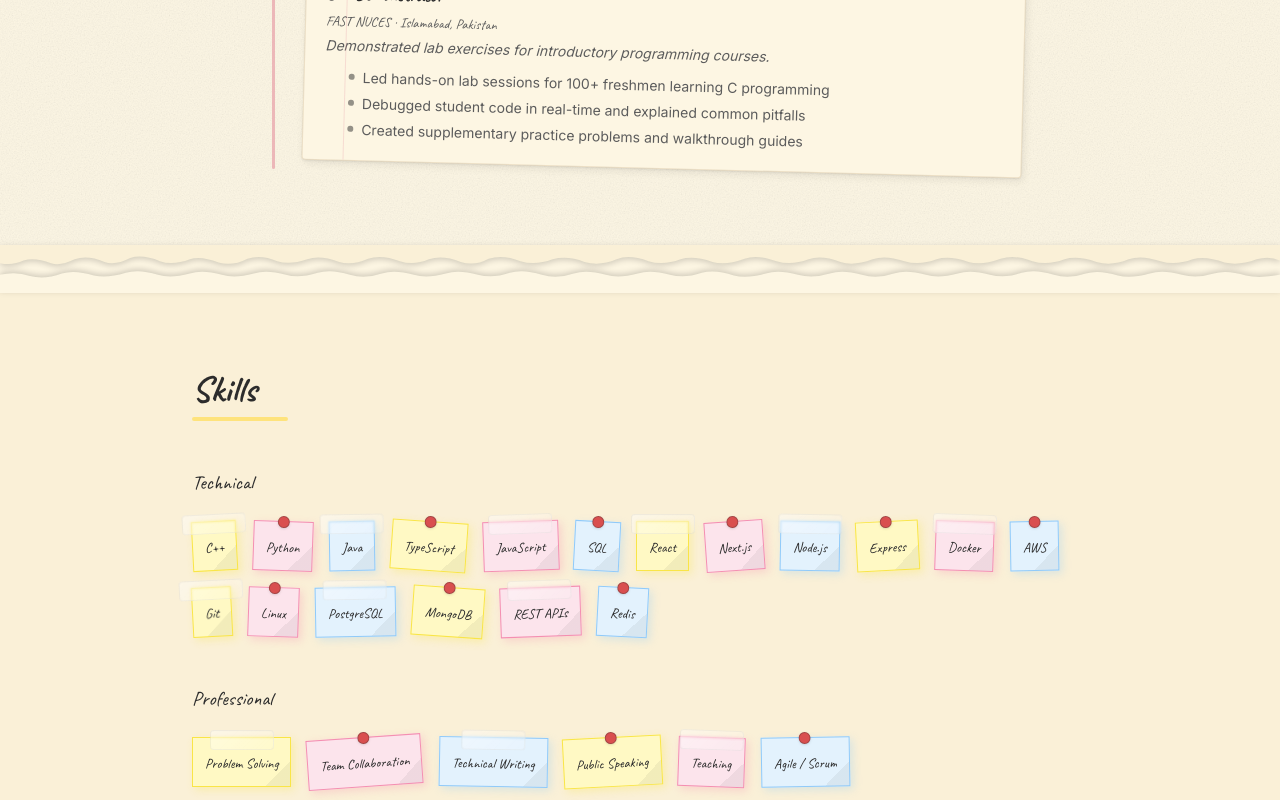
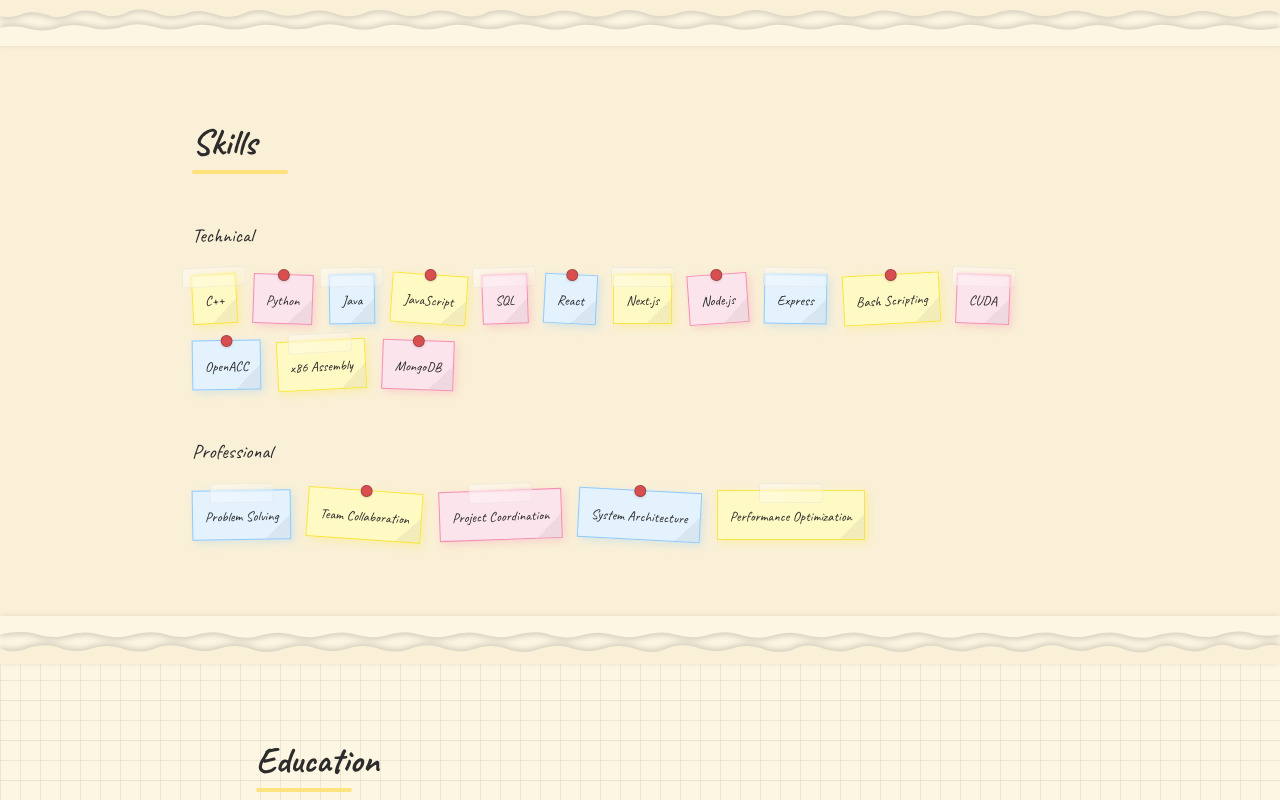
Before and after one commit to muhammad-moiz-ansari/paper-portfolio-website, a Next.js app: page / in a window 1280 px wide. Shown: the part 1800-2600 px from the top of the page. Built offline with nearby package versions, Linux system fonts and the light colour scheme.

Commit message:
content: replace dummy placeholders with real portfolio data

```diff
--- a/src/data/education.ts
+++ b/src/data/education.ts
@@ -22,9 +22,8 @@ export const educationEntries: EducationEntry[] = [
     location: "Islamabad, Pakistan",
     date: "2023 – 2027 (Expected)",
     details: [
-      "Relevant coursework: Data Structures, Algorithms, OOP, Database Systems, Operating Systems, Computer Networks",
-      "Active member of the ACM and Cyber Security societies",
-    ],
+      "Relevant coursework: Data Structures, Algorithms, OOP, Database Systems, Operating Systems, Computer Networks", "Agentic AI",
+],
   },
 ];
 
@@ -33,6 +32,6 @@ export const awardEntries: AwardEntry[] = [
     id: "deans-list",
     title: "Dean's List",
     issuer: "FAST NUCES",
-    date: "Spring 2024",
+    date: "Fall 2026",
   },
 ];
--- a/src/data/experience.ts
+++ b/src/data/experience.ts
@@ -15,7 +15,7 @@ export const experienceEntries: ExperienceEntry[] = [
     company: "Systems Limited",
     location: "Islamabad, Pakistan",
     date: "Jun 2026",
-    description: "Data analytics and business intelligence internship.",
+    description: "Data analytics  internship.",
     bullets: [
       "// TODO: add bullet points once the internship wraps up",
     ],
@@ -29,11 +29,11 @@ export const experienceEntries: ExperienceEntry[] = [
     description:
       "TA for Object-Oriented Programming and Data Structures & Algorithms courses.",
     bullets: [
-      "Assisted 200+ students with OOP concepts in C++ and Java across weekly lab sessions",
-      "Graded assignments and provided detailed feedback on code quality and design patterns",
-      "Held office hours and review sessions before midterms and finals",
+      "Evaluated 40+ student quizzes and 100+ assignments, contributing to improved understanding of programming concepts",
+      "Assisted instructors with lectures and student supports, leading to more efficient class discussions",
     ],
   },
+  /*
   {
     id: "agristreams",
     role: "Cyber Security Intern",
@@ -48,6 +48,7 @@ export const experienceEntries: ExperienceEntry[] = [
       "Documented threat models and recommended mitigation strategies",
     ],
   },
+  */
   {
     id: "fast-lab",
     role: "Lab Demonstrator",
@@ -55,11 +56,10 @@ export const experienceEntries: ExperienceEntry[] = [
     location: "Islamabad, Pakistan",
     date: "Jan 2025 – Jun 2025",
     description:
-      "Demonstrated lab exercises for introductory programming courses.",
+      "LD for Digital Logic Design course.",
     bullets: [
-      "Led hands-on lab sessions for 100+ freshmen learning C programming",
-      "Debugged student code in real-time and explained common pitfalls",
-      "Created supplementary practice problems and walkthrough guides",
+      "Guided over 50 students in lab tasks, ensuring proper equipment use and understanding of concepts",
+      "Assisted in evaluating lab work and provided personalized feedback, contributing to a more interactive and supportive environment",
     ],
   },
 ];
--- a/src/data/notepad-pages.ts
+++ b/src/data/notepad-pages.ts
@@ -7,41 +7,45 @@ export const notepadPages: NotepadPage[] = [
   {
     id: 1,
     lines: [
-      "-> whoami",
-      "moiz-ansari . cs student @ fast-nuces . backend & system design . islamabad",
+      "About Me:",
+      "Moiz Ansari — CS student @ FAST-NUCES.",
+      "Focusing on backend & system design.",
       "",
-      "-> cat interests.txt",
-      "distributed systems, cloud infra, competitive programming,",
-      "cybersecurity, and building things that actually work.",
+      "Current Interests:",
+      "• Distributed systems",
+      "• Backend development & UI designing",
+      "• Building things that actually work.",
     ],
   },
   {
     id: 2,
     lines: [
-      "-> cat principles.md",
+      "Design Principles:",
       "",
-      "// TODO: add your own principles/philosophy line(s) here",
-      "",
+      "• A UI is never finished, only iterated.",
+      "• Clarity beats cleverness.",
+      "• Fix the layout first, add the drop shadow",
+      "  second."
     ],
   },
   {
     id: 3,
     lines: [
-      "-> ./what-can-i-build.sh",
-      "1. scalable backend APIs & microservices",
-      "2. data pipelines & ETL workflows",
-      "3. cloud-native deployments (Docker, AWS)",
-      "4. full-stack web apps (Next.js, React)",
-      "5. automation scripts & CLI tools",
+      "What I Can Build:",
+      "",
+      "1. Scalable RESTful APIs & backend architectures",
+      "2. Robust database systems & query optimization",
+      "3. High-performance computing & system design",
+      "4. Full-stack platforms with role-based access",
     ],
   },
   {
     id: 4,
     lines: [
-      '-> echo "$FAVORITE_QUOTE"',
+      "Favorite Quote:",
       "",
-      "// TODO: add a favorite quote here",
-      "",
+      "If you don’t build your dream,someone will hire ",
+      "you to build theirs",
     ],
   },
 ];
--- a/src/data/projects.ts
+++ b/src/data/projects.ts
@@ -13,107 +13,87 @@ export interface Project {
 
 export const projects: Project[] = [
   {
-    id: "paper-portfolio",
-    title: "Paper Portfolio Website",
-    description:
-      "A notebook-themed personal portfolio built with a custom paper/chalkboard design system.",
-    bullets: [
-      "Hand-drawn UI components: highlighter nav, pencil cursor trail, sticky notes, paper cards",
-      "Dual theme system (paper light / chalkboard dark) with CSS custom properties",
-      "Pen-writing and eraser animations with sprite tracking and sin-wave bobbing",
-      "Fully accessible with prefers-reduced-motion fallbacks",
-    ],
-    techStack: ["Next.js", "React", "TypeScript", "Tailwind CSS"],
-    date: "2026",
-    githubLink: "",
+    id: "gpu-klt-tracker",
+    title: "GPU-Accelerated KLT Feature Tracker",
+    description: "Optimized image convolution using CUDA kernels achieving 9.2× speedup over CPU. Developed OpenACC implementation with 90% code reduction.",
+    bullets: [],
+    techStack: ["CUDA", "OpenACC", "C++", "GPU Computing"],
+    date: "",
+    githubLink: "https://github.com/MuhammaDaniyal/Complex_Computing_Problem",
     demoVideoUrl: "",
-    image: "",
+    image: "🚀",
+    isPlaceholder: false
   },
   {
-    id: "distributed-kv",
-    title: "Distributed Key-Value Store",
-    description:
-      "A fault-tolerant distributed KV store implementing Raft consensus for replication.",
-    bullets: [
-      "Leader election and log replication following the Raft paper",
-      "Consistent hashing for key partition across nodes",
-      "gRPC-based inter-node communication with automatic failover",
-      "Benchmarked at 10k+ reads/sec with 3-node cluster",
-    ],
-    techStack: ["Go", "gRPC", "Docker", "etcd"],
-    date: "2025",
-    githubLink: "",
+    id: "treaps-vs-bst",
+    title: "Treaps vs. BST Social Media Feed",
+    description: "Engineered randomized Treap achieving O(1) popularity queries vs O(n) BST traversal, processing 180GB Reddit dataset with stream parsing.",
+    bullets: [],
+    techStack: ["C++", "Algorithms", "Data Structures"],
+    date: "",
+    githubLink: "https://github.com/muhammad-moiz-ansari/Algo-Project-Treaps-vs-BST",
     demoVideoUrl: "",
-    image: "",
+    image: "📊",
+    isPlaceholder: false
   },
   {
-    id: "smart-irrigation",
-    title: "Smart Irrigation System",
-    description:
-      "IoT-based automated irrigation with real-time soil moisture monitoring and scheduling.",
-    bullets: [
-      "ESP32 microcontroller reading capacitive soil moisture sensors",
-      "MQTT broker for sensor data ingestion into a cloud dashboard",
-      "Rule-based and ML-predicted watering schedules",
-      "Reduced water usage by ~35% in pilot test on campus garden",
-    ],
-    techStack: ["Python", "MQTT", "ESP32", "AWS IoT", "React"],
-    date: "2025",
-    githubLink: "",
-    demoVideoUrl: "",
-    image: "",
+    id: "disaster-management-system",
+    title: "Disaster Management System",
+    description: "Full-stack disaster coordination system using JavaFX and SQL Server with MVC architecture, 19 normalized tables, and role-based dashboards.",
+    bullets: [],
+    techStack: ["JavaFX", "SQL Server", "MVC", "Database Design"],
+    date: "",
+    githubLink: "https://github.com/muhammad-moiz-ansari/Disaster_Management_System",
+    demoVideoUrl: "https://www.linkedin.com/posts/muhammad-moiz-ansari_softwareengineering-javafx-sda-activity-7418047405771636737-VyRO?utm_source=share&utm_medium=member_desktop&rcm=ACoAAEqA44gBkfpa69s-MMipCLpurWW63XNM_ko",
+    image: "🚨",
+    isPlaceholder: false
   },
   {
-    id: "cli-task-manager",
-    title: "CLI Task Manager",
-    description:
-      "A terminal-based task manager with local SQLite storage and rich TUI interface.",
-    bullets: [
-      "Add, edit, tag, and filter tasks from the command line",
-      "Rich terminal UI with color-coded priority levels",
-      "SQLite persistence with full-text search on task descriptions",
-      "Export to Markdown or JSON for sharing",
-    ],
-    techStack: ["Python", "SQLite", "Rich", "Click"],
-    date: "2024",
-    githubLink: "",
+    id: "aircontrolx",
+    title: "AirControlX - Air Traffic Control",
+    description: "Multi-process ATCS with IPC pipes and mutex synchronization. Achieved 40% reduction in scheduling latency using priority scheduling.",
+    bullets: [],
+    techStack: ["C++", "SFML", "IPC", "Multithreading"],
+    date: "",
+    githubLink: "https://github.com/muhammad-moiz-ansari/AirControlX-OS",
     demoVideoUrl: "",
-    image: "",
+    image: "✈️",
+    isPlaceholder: false
   },
   {
-    id: "placeholder-1",
-    title: "Coming Soon",
-    description: "A new project is brewing — check back later!",
+    id: "gitlite",
+    title: "GitLite Version Control System",
+    description: "Custom version control system implementing core Git functionality with efficient data structures and file management.",
     bullets: [],
-    techStack: [],
+    techStack: ["C++", "Data Structures", "File Systems"],
     date: "",
-    githubLink: "",
+    githubLink: "https://github.com/muhammad-moiz-ansari/GitLite-Versioning-System",
     demoVideoUrl: "",
-    image: "",
-    isPlaceholder: true,
+    image: "📦",
+    isPlaceholder: false
   },
   {
-    id: "placeholder-2",
-    title: "Coming Soon",
-    description: "Something exciting is in the works.",
+    id: "travelease",
+    title: "TravelEase Database System",
+    description: "Comprehensive travel management database with booking, scheduling, and customer management features.",
     bullets: [],
-    techStack: [],
+    techStack: ["SQL Server", "Database Design", "Normalization"],
     date: "",
-    githubLink: "",
+    githubLink: "https://github.com/muhammad-moiz-ansari/TravelEase-Database-Management-System",
     demoVideoUrl: "",
-    image: "",
-    isPlaceholder: true,
+    image: "✈️",
+    isPlaceholder: false
   },
   {
-    id: "placeholder-3",
-    title: "Coming Soon",
-    description: "Stay tuned for more projects!",
+    id: "centipede-game",
+    title: "Centipede Game",
+    description: "Classic arcade game implementation with smooth animations and collision mechanics.",
     bullets: [],
-    techStack: [],
+    techStack: ["C++", "SFML", "Game Physics"],
     date: "",
-    githubLink: "",
-    demoVideoUrl: "",
-    image: "",
-    isPlaceholder: true,
-  },
+    githubLink: "https://github.com/muhammad-moiz-ansari/Centipede-Game-Remake",
+    demoVideoUrl: "https://www.linkedin.com/posts/muhammad-moiz-ansari_cplusplus-sfml-gamedevelopment-activity-7349746889115754497-ZQww?utm_source=share&utm_medium=member_desktop&rcm=ACoAAEqA44gBkfpa69s-MMipCLpurWW63XNM_ko",
+    image: "🐛",
+    isPlaceholder: false
+  }
 ];
--- a/src/data/skills.ts
+++ b/src/data/skills.ts
@@ -10,21 +10,17 @@ export const skillCategories: SkillCategory[] = [
       "C++",
       "Python",
       "Java",
-      "TypeScript",
       "JavaScript",
       "SQL",
       "React",
       "Next.js",
       "Node.js",
       "Express",
-      "Docker",
-      "AWS",
-      "Git",
-      "Linux",
-      "PostgreSQL",
+      "Bash Scripting",
+      "CUDA",
+      "OpenACC",
+      "x86 Assembly",
       "MongoDB",
-      "REST APIs",
-      "Redis",
     ],
   },
   {
@@ -32,10 +28,9 @@ export const skillCategories: SkillCategory[] = [
     items: [
       "Problem Solving",
       "Team Collaboration",
-      "Technical Writing",
-      "Public Speaking",
-      "Teaching",
-      "Agile / Scrum",
+      "Project Coordination",
+      "System Architecture",
+      "Performance Optimization",
     ],
   },
 ];
```
